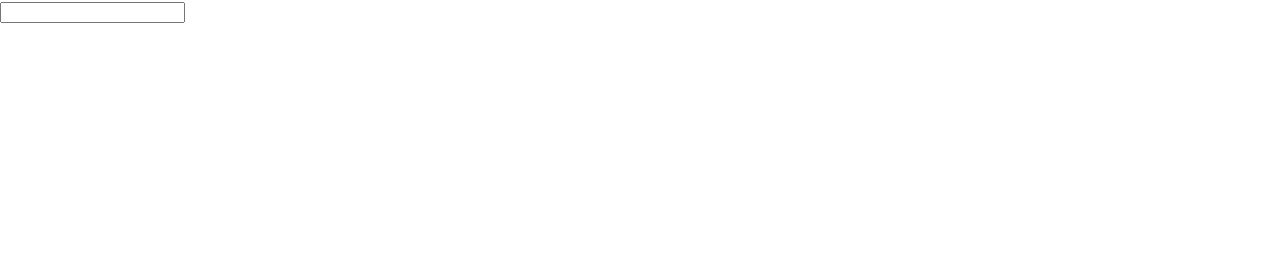
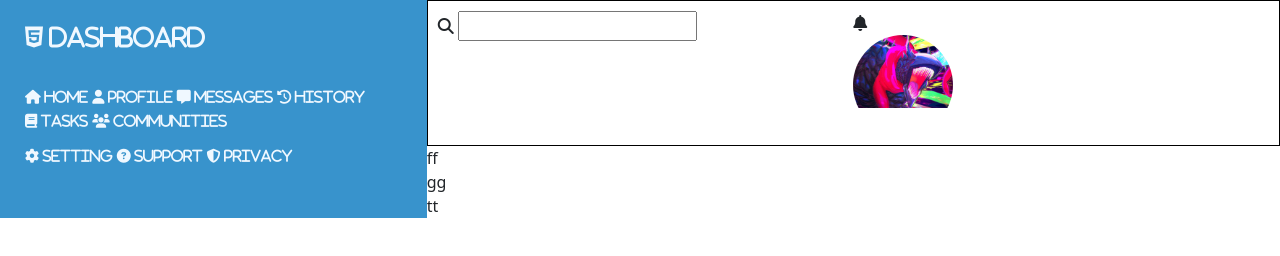
Before and after one commit to ItsJady-Taken/admin-dashboard, a plain HTML site: page index.html in a window 1280 px wide. Drawn offline with nearby package versions, Linux system fonts and the light colour scheme.

Commit message:
Working on project

```diff
--- a/index.html
+++ b/index.html
@@ -4,24 +4,55 @@
         <meta charset="UTF-8">
         <meta name="viewport" content="width=device-width, initial-scale=1.0">
         <link rel="stylesheet" href="styles.css">
+        <script src="https://kit.fontawesome.com/816de3d6eb.js" crossorigin="anonymous"></script>
+        <link href="https://cdn.jsdelivr.net/npm/bootstrap@5.3.3/dist/css/bootstrap.min.css" rel="stylesheet" integrity="sha384-QWTKZyjpPEjISv5WaRU9OFeRpok6YctnYmDr5pNlyT2bRjXh0JMhjY6hW+ALEwIH" crossorigin="anonymous">
         <title>Dashboard</title>
     </head>
     <body>
+
         <div class="container-contents">
+
+             <div class="sidebar">
+                <div class="logo">
+                    <a href="#" class="fa-brands fa-html5 fa-xl"> Dashboard</a>
+                </div>
+
+                <div class="options">
+                    <a href="#" class="fa-solid fa-house fa-sm"> Home</a>
+                    <a href="#" class="fa-solid fa-user fa-sm"> Profile</a>
+                    <a href="#"class="fa-solid fa-message fa-sm"> Messages</a>
+                    <a href="#" class="fa-solid fa-clock-rotate-left fa-sm"> History</a>
+                    <a href="#" class="fa-solid fa-book fa-sm"> Tasks</a>
+                    <a href="#" class="fa-solid fa-users fa-sm"> Communities</a>
+                </div>
+
+                <div class="more-options">
+                    <a href="#" class="fa-solid fa-gear fa-sm"> Setting</a>
+                    <a href="#" class="fa-solid fa-circle-question fa-sm"> Support</a>
+                    <a href="#" class="fa-solid fa-shield-halved fa-sm"> Privacy</a>
+                </div>
+            </div>
+
             <div class="header">
                 <form>
+                    <i class="fa-solid fa-magnifying-glass"></i>
                     <input type="text" name="search" id="search">
                 </form>
+                <div>
+                    <i class="fa-solid fa-bell"></i>
+                    <div class="profile-pic">
+                        <img src="./images/CM Rainbow small.jpeg">
+                    </div>
+                </div>
+
 
             </div>
 
-            <div class="sidebar"></div>
+            <div class="content-layout">ff</div>
 
-            <div class="content-layout"></div>
+            <div class="anounce-layout">gg</div>
 
-            <div class="anounce-layout"></div>
-
-            <div class="trending"></div>
+            <div class="trending">tt</div>
         </div>
 
     </body>
--- a/styles.css
+++ b/styles.css
@@ -3,3 +3,44 @@ body {
     margin: 0;
     padding: 0;
 }
+
+.container-contents {
+    display: grid;
+    grid-template-columns: repeat(1, 1fr) repeat(1, 2fr);
+}
+
+.sidebar {
+    padding: 25px;
+    color: aliceblue;
+    background-color: hsl(203, 59%, 51%);
+    grid-row: 1/10;
+    display: grid;
+    grid-template-columns: repeat(1, 1fr);
+    grid-template-rows: repeat(3, 1fr);
+    gap: 10px;
+}
+
+.sidebar > div > a {
+    text-decoration: none;
+    color: aliceblue;
+}
+
+.header {
+    padding: 10px;
+    grid-column: 2/3;
+    display: grid;
+    grid-template-columns: repeat(2, 1fr);
+    border: 1px solid black;
+}
+
+.profile-pic {
+    height: 100px;
+    width: 100px;
+    border-radius: 50%;
+    overflow: hidden;
+}
+
+img {
+    width: 100%;
+    height: auto;
+}
```
Also changed, not shown: images/CM Rainbow small.jpeg (added), 1 other file.
